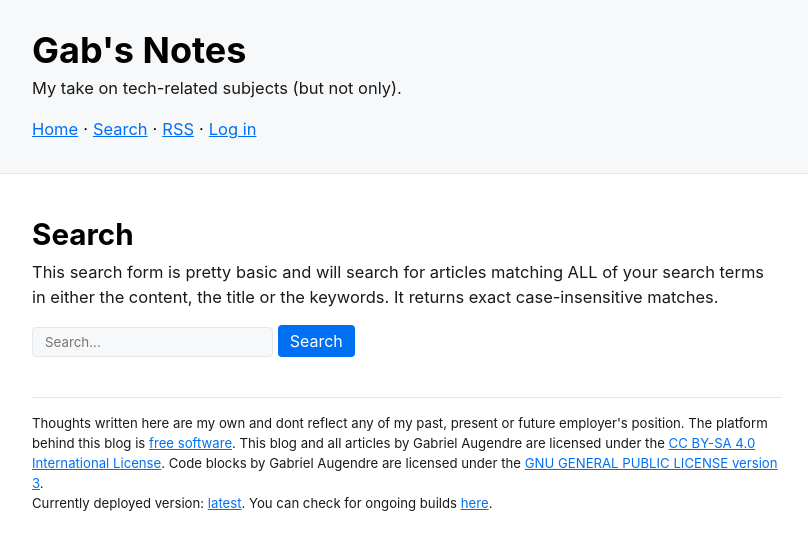
After one commit to Crocmagnon/python-blog, a Django app: page /search/ in a window 1280 px wide. The commit adds this page. Shown: the top 550 px of the page, without its empty margins (233-1041 px from the left). Run offline with Django 3.2, Linux system fonts and the light colour scheme; tables that the repository leaves empty hold one stand-in row (values such as "Sample post"); some libraries are stand-ins or nearby versions.

Commit message:
Add search

```diff
--- a/articles/templates/articles/article_list.html
+++ b/articles/templates/articles/article_list.html
@@ -9,25 +9,28 @@
 
 {% block content %}
     <section>
-        <h2 id="blog-posts">Blog posts</h2>
+        <h2 id="blog-posts">{% block main_title %}Blog posts{% endblock %}</h2>
+        {% block search_bar %}{% endblock %}
         {% for article in articles %}
             <p>
                 {% include "articles/snippets/datetime.html" %}<br>
                 <a href="{% url 'article-detail' slug=article.slug %}">{{ article.title }}</a>
             </p>
         {% empty %}
-            <p>No article here. Come back later 🙂</p>
+            {% block empty_results %}
+                <p>No article here. Come back later 🙂</p>
+            {% endblock %}
         {% endfor %}
     </section>
     <nav class="pagination">
         <div>
             {% if page_obj.has_next %}
-                <a href="?page={{ page_obj.next_page_number }}#blog-posts"><button>⇠ Older</button></a>
+                <a href="?{{ next_page_querystring }}#blog-posts"><button>⇠ Older</button></a>
             {% endif %}
         </div>
         <div>
             {% if page_obj.has_previous %}
-                <a href="?page={{ page_obj.previous_page_number }}#blog-posts"><button>Newer ⇢</button></a>
+                <a href="?{{ previous_page_querystring }}#blog-posts"><button>Newer ⇢</button></a>
             {% endif %}
         </div>
     </nav>
--- /dev/null
+++ b/articles/templates/articles/article_search.html
@@ -0,0 +1,21 @@
+{% extends 'articles/article_list.html' %}
+
+{% block main_title %}Search{% if search_expression %} results{% endif %}{% endblock %}
+
+{% block search_bar %}
+    <p>
+        This search form is pretty basic and will search for articles matching
+        ALL of your search terms in either the content, the title or the keywords.
+        It returns exact case-insensitive matches.
+    </p>
+    <form action="" method="get">
+        <input aria-label="Search" type="text" name="s" placeholder="Search..." value="{{ search_expression }}">
+        <button type="submit">Search</button>
+    </form>
+{% endblock %}
+
+{% block empty_results %}
+    {% if search_expression %}
+        No article found matching your criteria.
+    {% endif %}
+{% endblock %}
--- a/articles/templates/articles/snippets/navigation.html
+++ b/articles/templates/articles/snippets/navigation.html
@@ -1,5 +1,6 @@
 <nav>
     <a href="{% url 'articles-list' %}">Home</a>
+    <a href="{% url 'search' %}">Search</a>
     <a href="{% url 'complete-feed' %}">RSS</a>
     {% if user.is_authenticated %}
         <a href="{% url 'admin:articles_article_add' %}">Write</a>
--- a/articles/urls.py
+++ b/articles/urls.py
@@ -5,6 +5,7 @@ from articles.views import api, feeds, html
 urlpatterns = [
     path("", html.ArticlesListView.as_view(), name="articles-list"),
     path("drafts/", html.DraftsListView.as_view(), name="drafts-list"),
+    path("search/", html.SearchArticlesListView.as_view(), name="search"),
     path("feed/", feeds.CompleteFeed(), name="complete-feed"),
     path("api/render/<int:article_pk>/", api.render_article, name="api-render-article"),
     path("<slug:slug>/", html.ArticleDetailView.as_view(), name="article-detail"),
--- a/articles/views/html.py
+++ b/articles/views/html.py
@@ -1,24 +1,47 @@
+import operator
+from functools import reduce
+from typing import Dict
+
 from django.conf import settings
 from django.contrib.auth.mixins import LoginRequiredMixin
-from django.db.models import F
+from django.db.models import F, Q
 from django.views import generic
 
 from articles.models import Article
 
 
 class BaseArticleListView(generic.ListView):
+    model = Article
+    context_object_name = "articles"
     paginate_by = 10
 
     def get_context_data(self, **kwargs):
         context = super().get_context_data(**kwargs)
         context["blog_title"] = settings.BLOG["title"]
         context["blog_description"] = settings.BLOG["description"]
+        page_obj = context["page_obj"]
+        if page_obj.has_next():
+            querystring = self.build_querystring({"page": page_obj.next_page_number()})
+            context["next_page_querystring"] = querystring
+        if page_obj.has_previous():
+            querystring = self.build_querystring(
+                {"page": page_obj.previous_page_number()}
+            )
+            context["previous_page_querystring"] = querystring
         return context
+
+    def get_additional_querystring_params(self) -> Dict[str, str]:
+        return dict()
+
+    def build_querystring(self, initial_queryparams: Dict[str, str]) -> str:
+        querystring = {
+            **initial_queryparams,
+            **self.get_additional_querystring_params(),
+        }
+        return "&".join(map(lambda item: f"{item[0]}={item[1]}", querystring.items()))
 
 
 class ArticlesListView(BaseArticleListView):
-    model = Article
-    context_object_name = "articles"
     queryset = Article.objects.filter(status=Article.PUBLISHED)
 
     def get_context_data(self, **kwargs):
@@ -30,9 +53,39 @@ class ArticlesListView(BaseArticleListView):
         return context
 
 
+class SearchArticlesListView(BaseArticleListView):
+    queryset = Article.objects.filter(status=Article.PUBLISHED)
+    template_name = "articles/article_search.html"
+
+    def get_context_data(self, **kwargs):
+        context = super().get_context_data(**kwargs)
+        context["search_expression"] = self.request.GET.get("s") or ""
+        return context
+
+    def get_queryset(self):
+        queryset = super().get_queryset()
+        search_expression = self.request.GET.get("s")
+        if not search_expression:
+            return queryset.none()
+        search_terms = search_expression.split()
+        return queryset.filter(
+            reduce(operator.and_, (Q(title__icontains=term) for term in search_terms))
+            | reduce(
+                operator.and_, (Q(content__icontains=term) for term in search_terms)
+            )
+            | reduce(
+                operator.and_, (Q(keywords__icontains=term) for term in search_terms)
+            )
+        )
+
+    def get_additional_querystring_params(self) -> Dict[str, str]:
+        search_expression = self.request.GET.get("s")
+        if search_expression:
+            return {"s": search_expression}
+        return {}
+
+
 class DraftsListView(LoginRequiredMixin, BaseArticleListView):
-    model = Article
-    context_object_name = "articles"
     queryset = Article.objects.filter(status=Article.DRAFT)
 
     def get_context_data(self, **kwargs):
```
